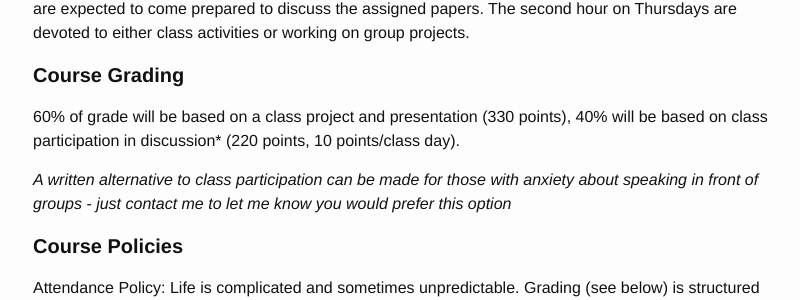
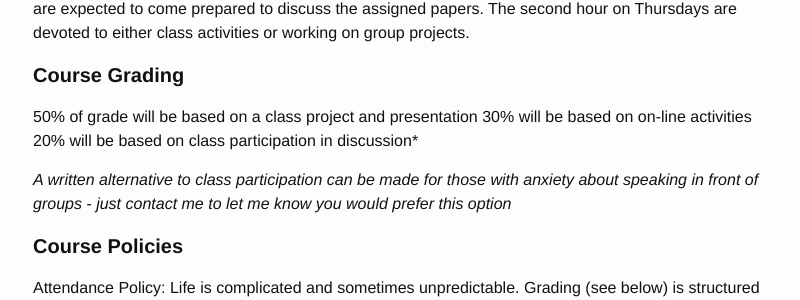
Before and after one commit to skmorgane/biodiversity-course, a Jekyll site: the page built from syllabus.md, in a window 1280 px wide and 900 px high, scrolled down 890 px. Shown: the part 152-452 px from the top of the window, without its empty margins (237-1037 px from the left). Built offline with Jekyll 4.4.1, drawn with Linux system fonts in a browser that asks for light colours.

Commit message:
Add on-line activities

```diff
--- a/syllabus.md
+++ b/syllabus.md
@@ -34,8 +34,10 @@ of ecology. By the end of the semester, students will:
 
 #### **Course Grading**
 
-60% of grade will be based on a class project and presentation (330 points),
-40% will be based on class participation in discussion* (220 points, 10 points/class day).
+50% of grade will be based on a class project and presentation
+30% will be based on on-line activities
+20% will be based on class participation in discussion*
+
 
 *A written alternative to class participation can be made for those with anxiety about speaking in front of groups - just contact me to let me know you would prefer this option*
 
```
